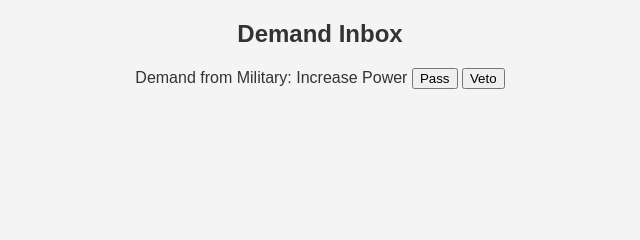
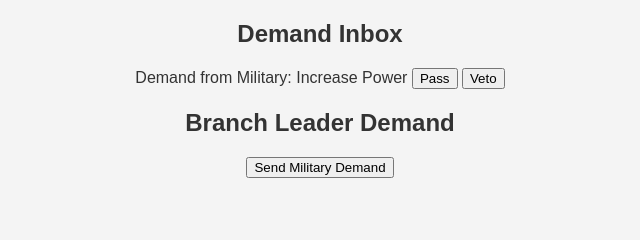
Before and after one commit to IlumCI/balance-of-power, a Flask app: page / in a window 1280 px wide. Shown: the part 480-720 px from the top of the page, without its empty margins (320-960 px from the left). Run offline with Flask 3, Linux system fonts and the light colour scheme.

Commit message:
Update index.html

```diff
--- a/templates/index.html
+++ b/templates/index.html
@@ -26,6 +26,13 @@
         <!-- You can dynamically add demands for other branches -->
     </div>
 
+    <!-- Branch Leader's Send Demand Section -->
+    <div id="sendDemand">
+        <h2>Branch Leader Demand</h2>
+        <button onclick="processDemand('military', 'send')">Send Military Demand</button>
+        <!-- Additional buttons can be added for other branches -->
+    </div>
+
     <!-- Load JavaScript for charts and WebSocket handling -->
     <script src="{{ url_for('static', filename='js/charts.js') }}"></script>
 </body>
```
